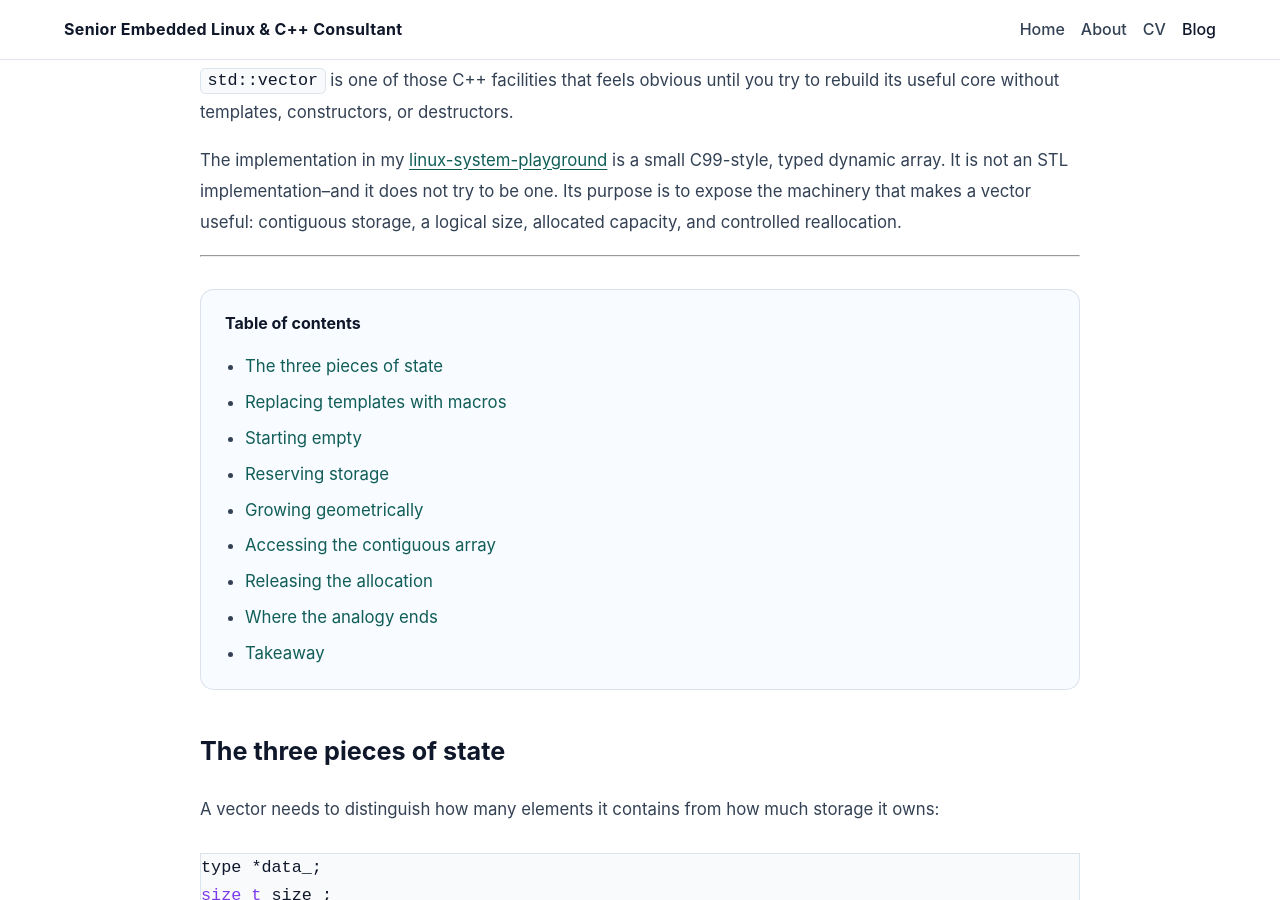
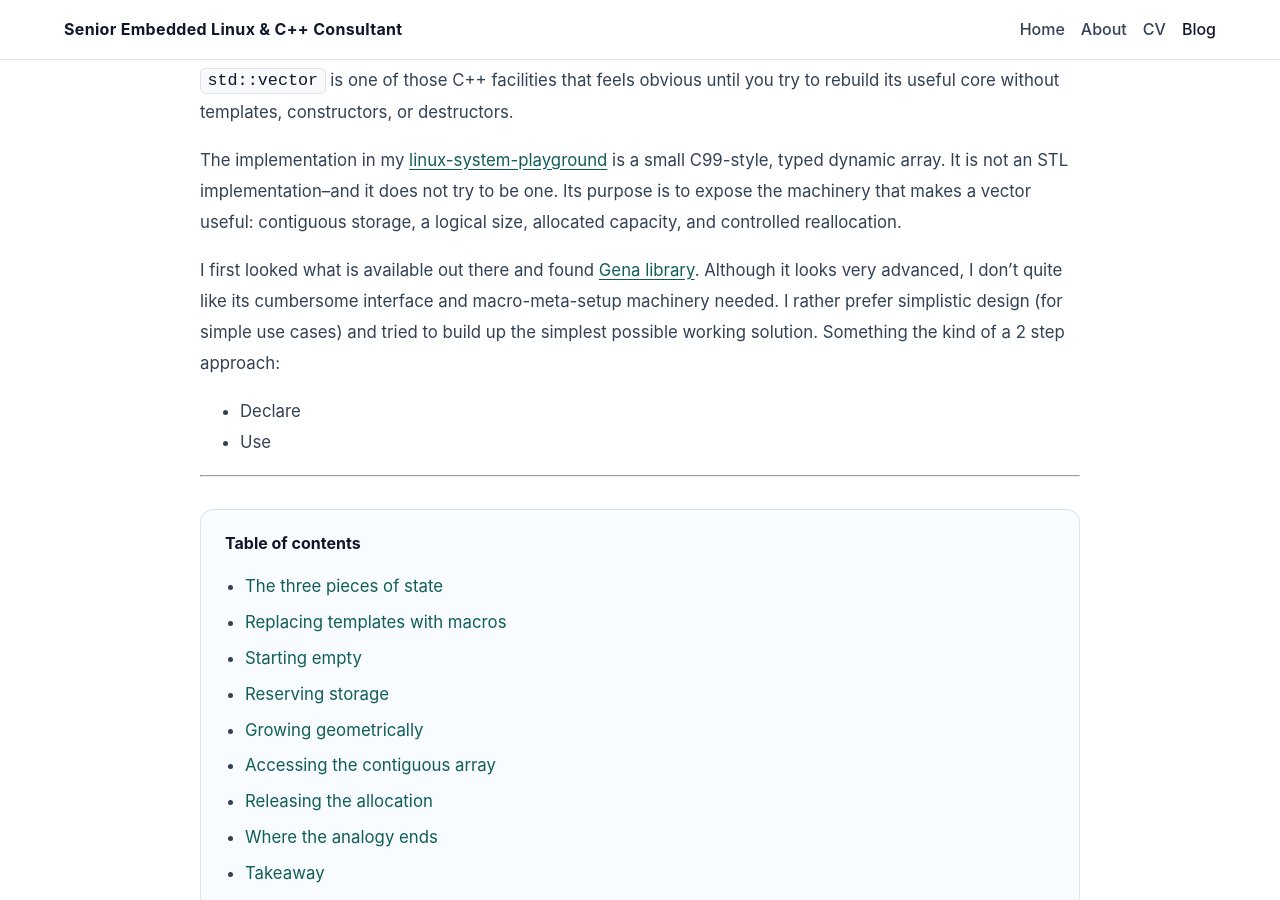
Before and after one commit to daniel-petrovic/daniel-petrovic.github.io, a Jekyll site: the page built from _posts/2026-08-21-implementing-std-vector-in-c99.md, in a window 1280 px wide and 900 px high, scrolled down 329 px. Built offline with Jekyll 4.4.1, drawn with Linux system fonts in a browser that asks for light colours.

Commit message:
Fix c99 std_vector post

```diff
--- a/_posts/2026-08-21-implementing-std-vector-in-c99.md
+++ b/_posts/2026-08-21-implementing-std-vector-in-c99.md
@@ -11,7 +11,12 @@ tags:
 
 `std::vector` is one of those C++ facilities that feels obvious until you try to rebuild its useful core without templates, constructors, or destructors.
 
-The implementation in my [linux-system-playground](https://codeberg.org/daniel-petrovic/linux-system-playground) is a small C99-style, typed dynamic array. It is not an STL implementation--and it does not try to be one. Its purpose is to expose the machinery that makes a vector useful: contiguous storage, a logical size, allocated capacity, and controlled reallocation.
+The implementation in my [linux-system-playground](https://codeberg.org/daniel-petrovic/linux-system-playground/src/branch/main/stl/std_vector.h) is a small C99-style, typed dynamic array. It is not an STL implementation--and it does not try to be one. Its purpose is to expose the machinery that makes a vector useful: contiguous storage, a logical size, allocated capacity, and controlled reallocation.
+
+I first looked what is available out there and found [Gena library](https://github.com/cher-nov/Gena). Although it looks very advanced, I don't quite like its cumbersome interface and macro-meta-setup machinery needed. I rather prefer simplistic design (for simple use cases) and tried to build up the simplest possible working solution. Something the kind of a 2 step approach:
+
+- Declare
+- Use
 
 ---
 
@@ -19,8 +24,9 @@ The implementation in my [linux-system-playground](https://codeberg.org/daniel-p
 ## Table of contents
 {:.no_toc}
 
-* TOC
+- TOC
 {:toc}
+
 </nav>
 
 ## The three pieces of state
```
